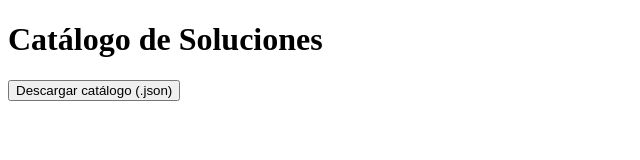
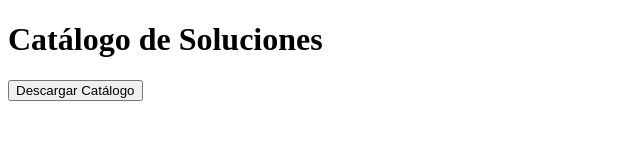
Before and after one commit to profedani1/tourjumpbuild, a plain HTML site: page catalogo.html in a window 1280 px wide. Shown: the full height of the page, 0-640 px from the left. Drawn offline with Linux system fonts and the light colour scheme.

Commit message:
Update catalogo.html

```diff
--- a/catalogo.html
+++ b/catalogo.html
@@ -7,8 +7,8 @@
 </head>
 <body>
   <h1>Catálogo de Soluciones</h1>
-  <button id="btn-descargar">Descargar catálogo (.json)</button>
-  <ul id="lista-soluciones"></ul>
+<ul id="lista-soluciones"></ul>
+<button id="btn-descargar">Descargar Catálogo</button>
 
   <script src="catalogo.js"></script>
 </body>
```
